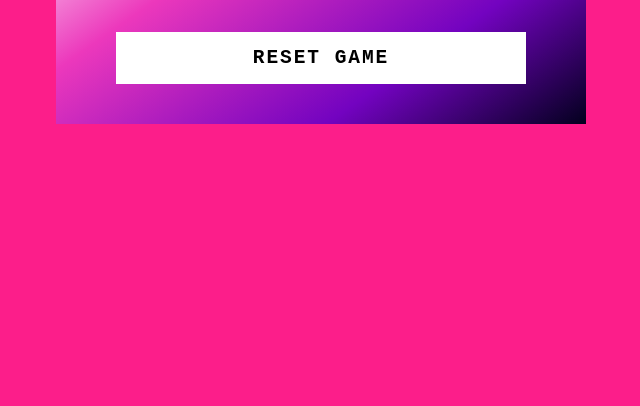
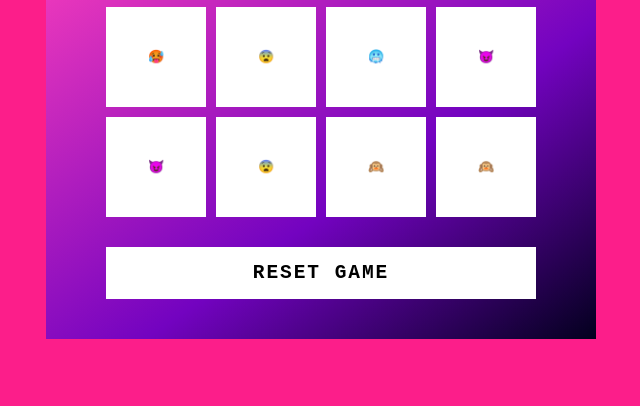
Before and after one commit to osvaldolimah/jogo-da-memoria, a plain HTML site: page index.html in a window 1280 px wide. Shown: the part 394-800 px from the top of the page, without its empty margins (319-959 px from the left). Drawn offline with Linux system fonts and the light colour scheme.

Commit message:
criado o array com emojis e as primeiras funcoes

```diff
--- a/src/scripts/engine.js
+++ b/src/scripts/engine.js
@@ -0,0 +1,29 @@
+const emojis = [
+    "🤢",
+    "🤢",
+    "😨",
+    "😨",
+    "🥵",
+    "🥵",
+    "🥶",
+    "🥶",
+    "😍",
+    "😍",
+    "😈",
+    "😈",
+    "🙉",
+    "🙉",
+    "🤡",
+    "🤡"
+];
+
+let openCards = [];
+
+let shuffleEmojis = emojis.sort(() => (Math.random() > 0.5 ? 2 : -1));
+
+for (let i = 0; i < emojis.length; i++) {
+    let box = document.createElement ("div");
+    box.className = "item";
+    box.innerHTML = shuffleEmojis[i];
+    document.querySelector(".game").appendChild(box);
+}
--- a/src/styles/main.css
+++ b/src/styles/main.css
@@ -43,3 +43,23 @@ h2 {
     color: #fc1e8a;
     background-color: #03001e;
 }
+
+.game {
+    max-width: 430px;
+    max-height: 430px;
+    display: flex;
+    flex-wrap: wrap;
+    gap: 10px;
+    transform-style: preserve-3d;
+    perspective: 500px;
+}
+
+.item {
+    position: relative;
+    width: 100px;
+    height: 100px;
+    display: flex;
+    justify-content: center;
+    align-items: center;
+    background-color: #fff;
+}
```
